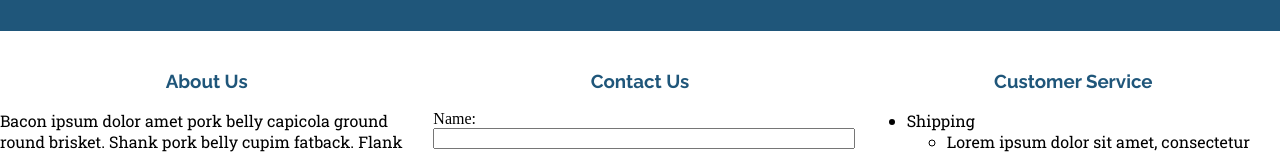
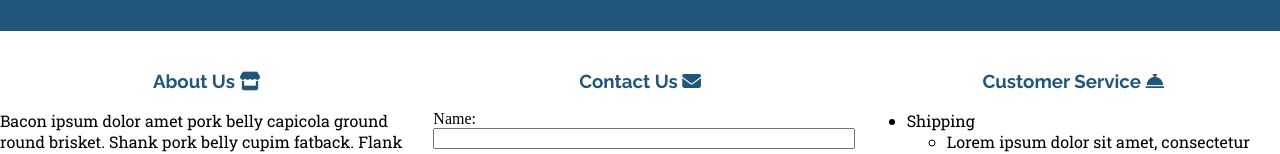
Before and after one commit to jrob200/JRHobbyWorld, a plain HTML site: page about.html in a window 1280 px wide. Shown: the part 189-343 px from the top of the page. Drawn offline with Linux system fonts and the light colour scheme.

Commit message:
HOBBYWEB-13 #comment added icons to h3 headers in about.html

```diff
--- a/about.html
+++ b/about.html
@@ -5,6 +5,7 @@
         <link href="./res/css/style.css" type="text/css" rel="stylesheet">
         <link href="https://fonts.googleapis.com/css?family=Raleway:600,700,900|Roboto+Slab" rel="stylesheet">
         <meta name="viewport" content="width=device-width, initial-scale=1, minimum-scale=1" />
+        <script src="https://kit.fontawesome.com/8fd09554eb.js" crossorigin="anonymous"></script>
     </head>
     <body class="container_1">
         <header class="title_container title_bar" role="banner">
@@ -13,7 +14,7 @@
         </header>
         <main class="container_3">
             <article class="store_policies_container store_policies">
-                <h3>Customer Service</h3>
+                <h3>Customer Service <i class="fas fa-concierge-bell"></i></h3>
                 <ul>
                     <li>Shipping</li>
                         <ul>
@@ -36,7 +37,7 @@
                 </ul>
             </article>
             <section class="customer_service_container customer_service">
-                <h3>Contact Us</h3>
+                <h3>Contact Us <i class="fas fa-envelope"></i></h3>
                 <form action="#">
                     Name: <input type="text" name="name">
                     <br>
@@ -59,7 +60,7 @@
                 </form>
             </section>
             <article class="about_container about">
-                <h3>About Us</h3>
+                <h3>About Us <i class="fas fa-store"></i></h3>
                 <p>Bacon ipsum dolor amet pork belly capicola ground round brisket. Shank pork belly cupim fatback. Flank porchetta chicken spare ribs. Ham prosciutto pork belly turkey beef picanha strip steak swine alcatra.</p>
                 <p>Bacon ipsum dolor amet pork belly capicola ground round brisket. Shank pork belly cupim fatback. Flank porchetta chicken spare ribs. Ham prosciutto pork belly turkey beef picanha strip steak swine alcatra.</p>
                 <p>Bacon ipsum dolor amet pork belly capicola ground round brisket. Shank pork belly cupim fatback. Flank porchetta chicken spare ribs. Ham prosciutto pork belly turkey beef picanha strip steak swine alcatra.</p>
```
